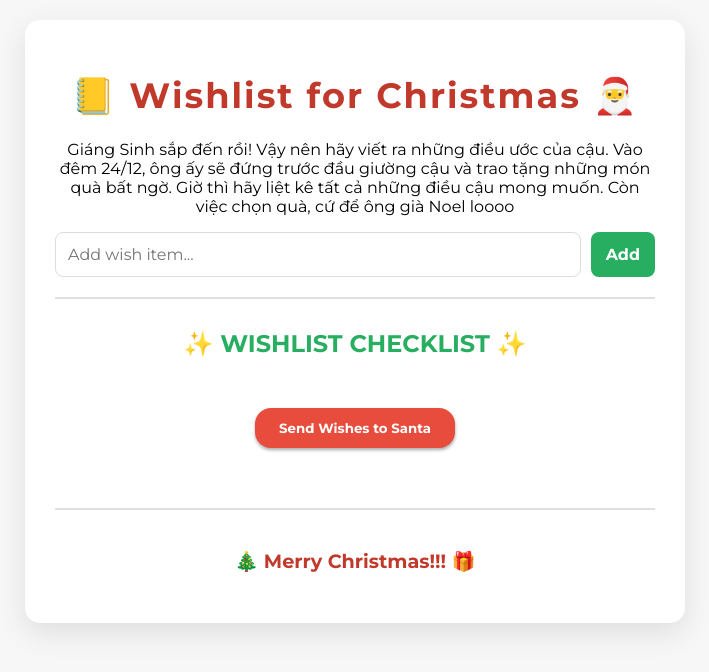
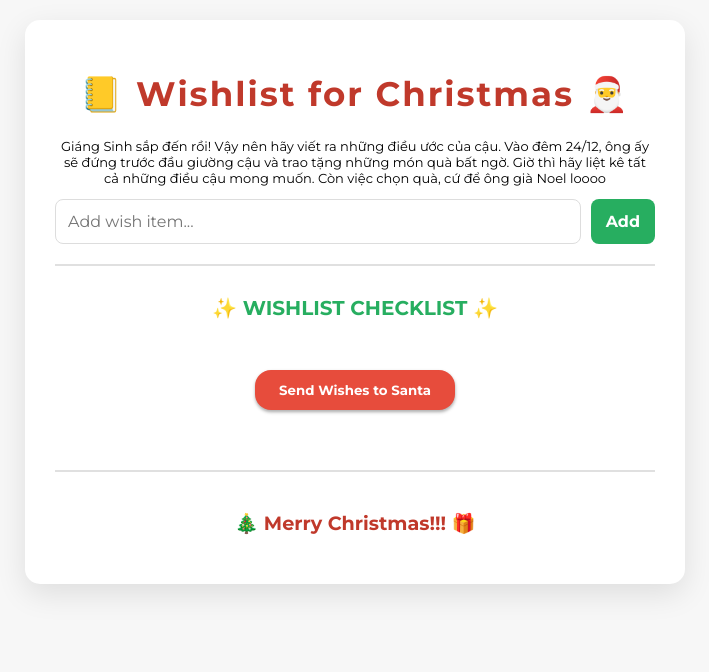
Before and after one commit to TranThiPhuongLoan/her-wish-list, a plain HTML site: page index.html in a window 1280 px wide. Shown: the whole page, without its empty margins (285-994 px from the left). Drawn offline with nearby package versions, Linux system fonts and the light colour scheme.

Commit message:
font-size

```diff
--- a/style.css
+++ b/style.css
@@ -26,11 +26,16 @@ body {
 
 .wishlist-header h1 {
     color: #c0392b; /* Màu đỏ Giáng Sinh */
-    font-size: 2.2em;
+    font-size: 34px;
     letter-spacing: 2px;
 }
 
+.wishlist-header p{
+    font-size: 13px;
+}
+
 .checklist-area h2 {
+    font-size: 20px;
     color: #27ae60; /* Màu xanh lá Giáng Sinh */
     text-align: center;
     margin-bottom: 20px;
@@ -70,6 +75,7 @@ body {
 
 /* DANH SÁCH CHECKLIST */
 #wishList {
+    font-size: 13px;
     list-style: none;
     padding: 0;
 }
```
